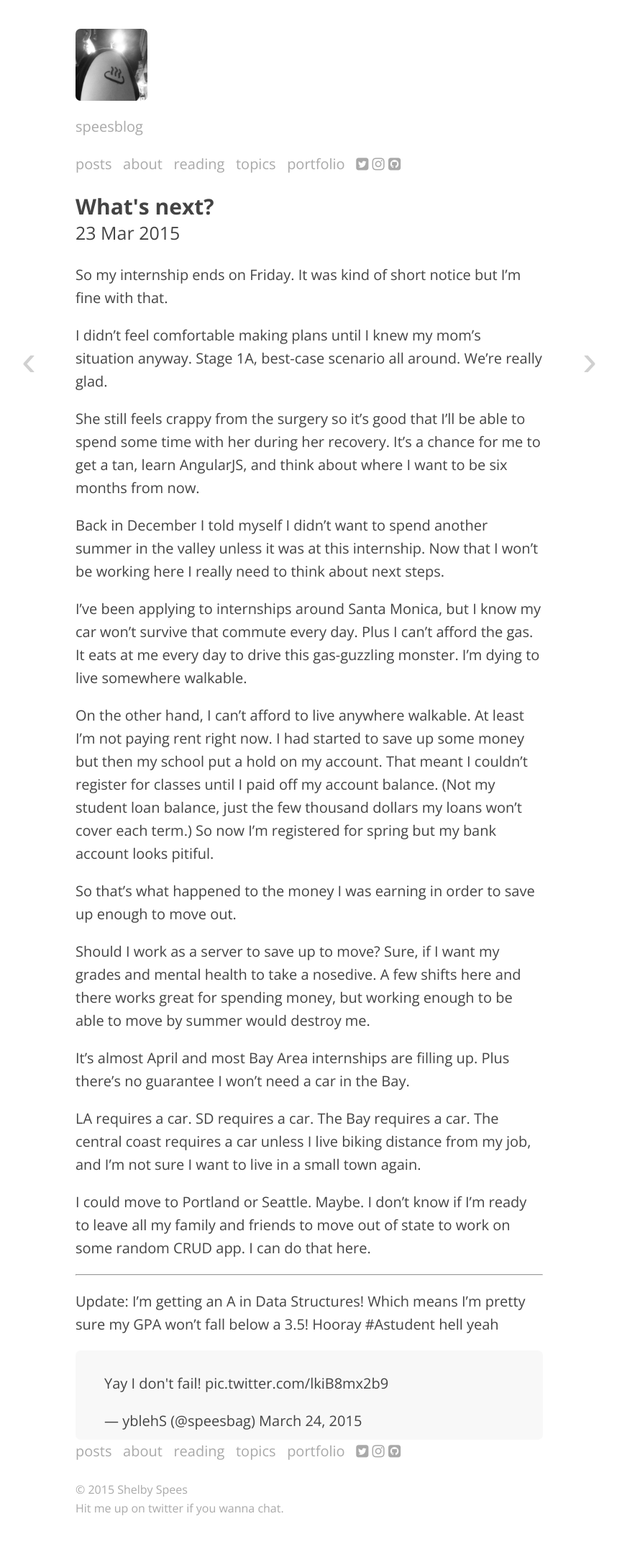
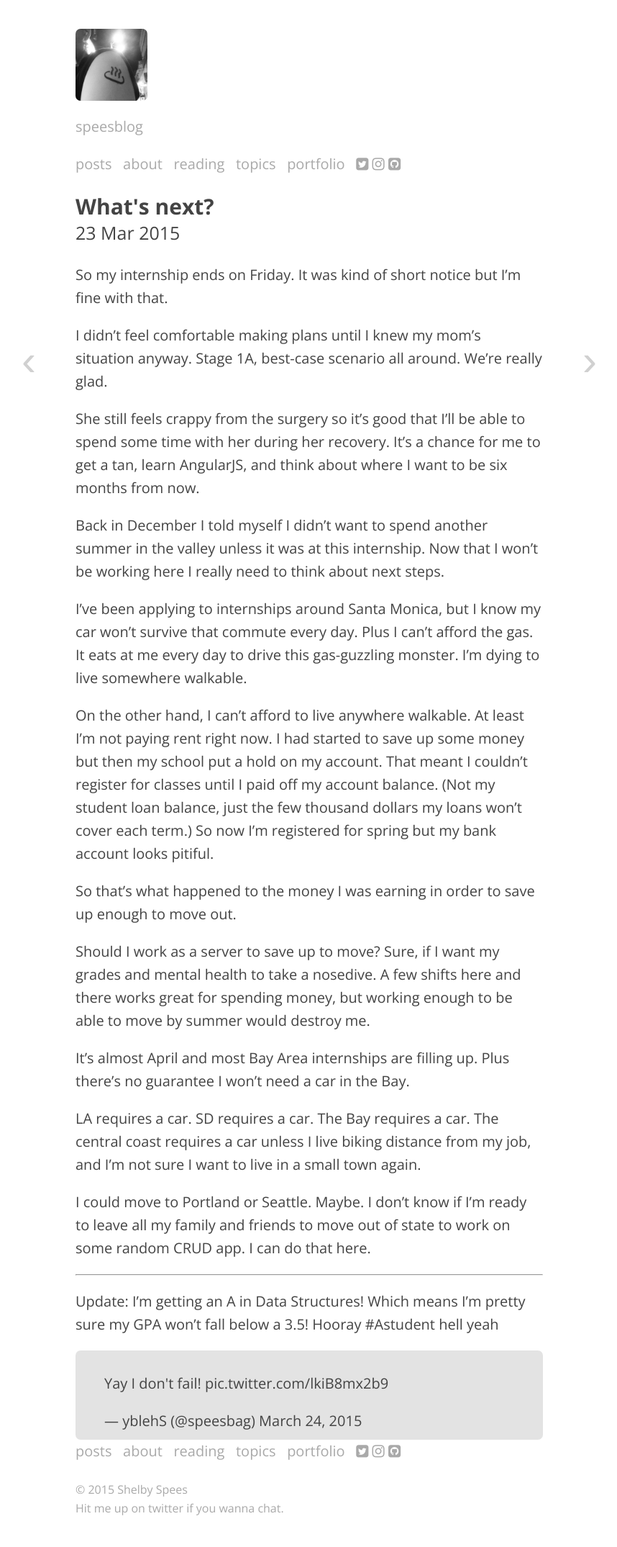
Before and after one commit to shelbyspees/speesblog, a Jekyll site: the page built from _posts/2015-03-23-whats-next.md, in a window 1280 px wide. Shown: the whole page at 72% size, without its empty margins (210-1068 px from the left). Built offline with Jekyll 4.4.1, drawn with Linux system fonts in a browser that asks for light colours; nearby versions of some CDN libraries; comment, search, counter and statistics services are not loaded.

Commit message:
Fix blockquote styling

```diff
--- a/css/style.css
+++ b/css/style.css
@@ -23,7 +23,7 @@ table {
 }
 
 blockquote {
-	background-color: rgba(211, 211, 211, 0.17);
+	background-color: rgba(68, 68, 68, 0.15);
     padding: 10px 40px;
     margin: 0;
     border-radius: 7px;
@@ -93,6 +93,7 @@ code {
 .paging a:hover {
 	opacity: 0.7;
 	background: none;
+	text-decoration: none;
 }
 .paging .left, .paging .right {
 	position: fixed;
```
